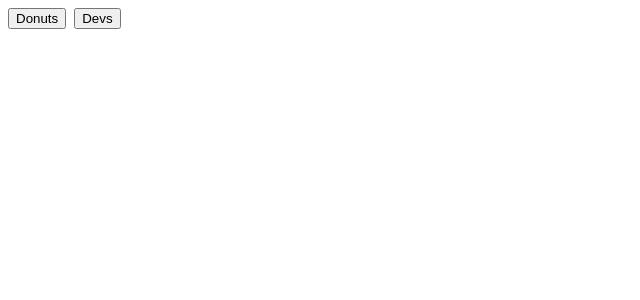
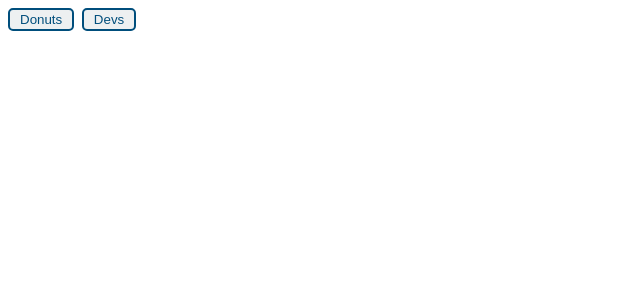
Before and after one commit to eslutz/Grand-Circus-Labs, an Angular app: page / in a window 1280 px wide. Shown: the top 300 px of the page, without its empty margins (0-640 px from the left). Built offline with nearby package versions, Linux system fonts and the light colour scheme.

Commit message:
Updated css for donuts and the general site.

```diff
--- a/src/app/app.component.css
+++ b/src/app/app.component.css
@@ -0,0 +1,11 @@
+button {
+    background-color: #edf0f1;
+    border-color: #004E7C;
+    border-radius: 5px;
+    border-style: solid;
+    color: #004E7C;
+    padding-top: 2px;
+    padding-bottom: 2px;
+    padding-left: 10px;
+    padding-right: 10px;
+}
--- a/src/app/app.component.html
+++ b/src/app/app.component.html
@@ -1,5 +1,5 @@
-<button routerLink="/Donuts">Donuts</button>&nbsp;
+<button  routerLink="/Donuts">Donuts</button>&nbsp;
 <!--<a routerLink="/DonutDetails">Donut Details</a>&nbsp;-->
-<button routerLink="/Devs">Devs</button>&nbsp;
+<button  routerLink="/Devs">Devs</button>&nbsp;
 <!--<a routerLink="/DevDetails">Dev Details</a>&nbsp;-->
 <router-outlet></router-outlet>
--- a/src/index.html
+++ b/src/index.html
@@ -6,6 +6,7 @@
   <base href="/">
   <meta name="viewport" content="width=device-width, initial-scale=1">
   <link rel="icon" type="image/x-icon" href="favicon.ico">
+  <link href="https://fonts.googleapis.com/css2?family=Karla&display=swap" rel="stylesheet">
 </head>
 <body>
   <app-root></app-root>
--- a/src/styles.css
+++ b/src/styles.css
@@ -1 +1,4 @@
 /* You can add global styles to this file, and also import other style files */
+body {
+    font-family: 'Karla', sans-serif;
+}
```
